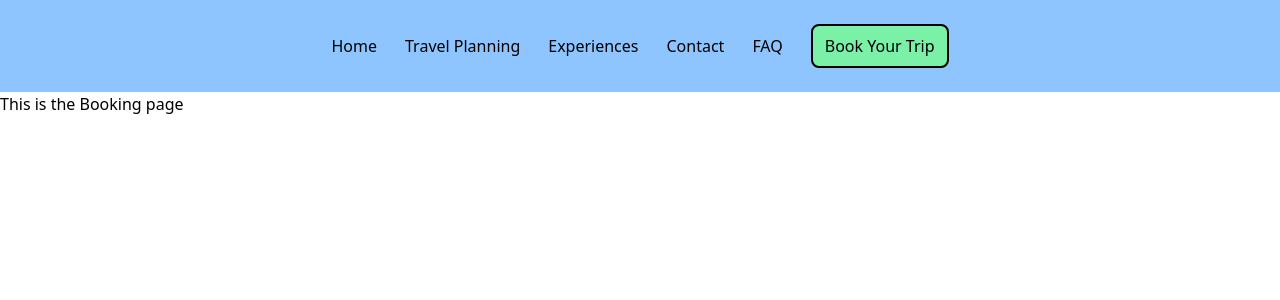
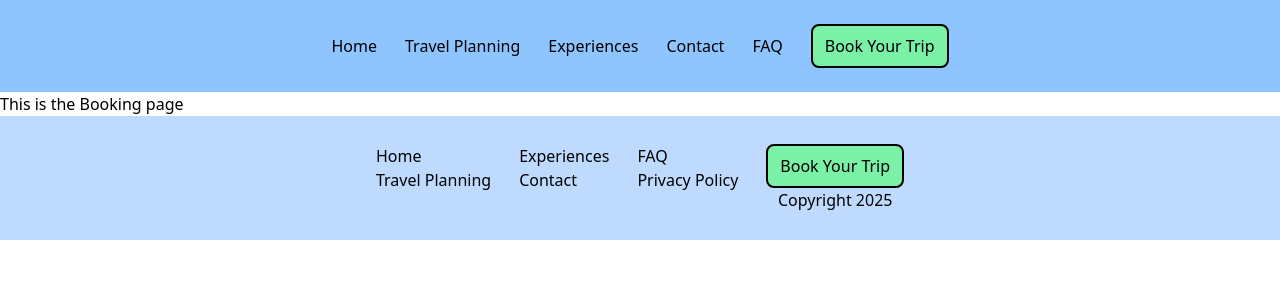
Before and after one commit to ks9927/ux-class-tahini, a React (Vite) app in the folder ux-class/: page /booking in a window 1280 px wide. Shown: the top 300 px of the page. Built offline with nearby package versions, Linux system fonts and the light colour scheme.

Commit message:
created footer and book button component

```diff
--- a/ux-class/src/App.jsx
+++ b/ux-class/src/App.jsx
@@ -9,6 +9,7 @@ import FAQ from './Pages/FAQ'
 import Booking from './Pages/Booking'
 import Navbar from './Components/Navbar';
 import Layout from './Components/Layout';
+import Footer from './Components/Footer';
 
 function App() {
   return (
@@ -24,6 +25,7 @@ function App() {
           <Route path="booking" element={<Booking />} />
         </Route>
       </Routes>
+      <Footer/>
     </Router>
   )
 }
--- /dev/null
+++ b/ux-class/src/Components/BookBtn.jsx
@@ -0,0 +1,9 @@
+import { Link } from "react-router-dom";
+
+export default function BookBtn() {
+    return(
+         <div className="bg-green-300 border-solid border-black border-2 rounded-lg hover:bg-green-200">
+                    <Link className="inline-block px-3 py-2 align-middle" to='/booking'>Book Your Trip</Link>
+                </div>
+    )
+}
--- /dev/null
+++ b/ux-class/src/Components/Footer.jsx
@@ -0,0 +1,29 @@
+import { Link } from "react-router-dom";
+import BookBtn from "./BookBtn";
+
+export default function Footer() {
+    return (
+        <div className="bg-blue-200 p-7 flex gap-7 justify-center">
+            <ul>
+                <li><Link to='/'>Home</Link></li>
+                <li><Link to='/travel'>Travel Planning</Link></li>
+            </ul>
+
+            <ul>
+                <li><Link to='/experiences'>Experiences</Link></li>
+                <li><Link to='/contact'>Contact</Link></li>
+            </ul>
+
+            <ul>
+                <li><Link to='/faq'>FAQ</Link></li>
+                <li><Link to='/privacy'>Privacy Policy</Link></li>
+            </ul>
+
+            <ul>
+            <li><BookBtn /></li>
+            <li className="text-center">Copyright 2025</li>
+            </ul>
+
+        </div>
+    )
+}
--- a/ux-class/src/Components/Navbar.jsx
+++ b/ux-class/src/Components/Navbar.jsx
@@ -1,4 +1,5 @@
 import { Link } from "react-router-dom"
+import BookBtn from "./BookBtn"
 
 export default function Navbar() {
     return(
@@ -9,9 +10,7 @@ export default function Navbar() {
                 <li><Link to='/experiences'>Experiences</Link></li>
                 <li><Link to='/contact'>Contact</Link></li>
                 <li><Link to='/faq'>FAQ</Link></li>
-                <li className="bg-green-300 border-solid border-black border-2 rounded-lg hover:bg-green-200">
-                    <Link className="inline-block px-3 py-2 align-middle" to='/booking'>Book Your Trip</Link>
-                </li>
+                <li><BookBtn /></li>
             </ul>
         </nav>
     )
```
